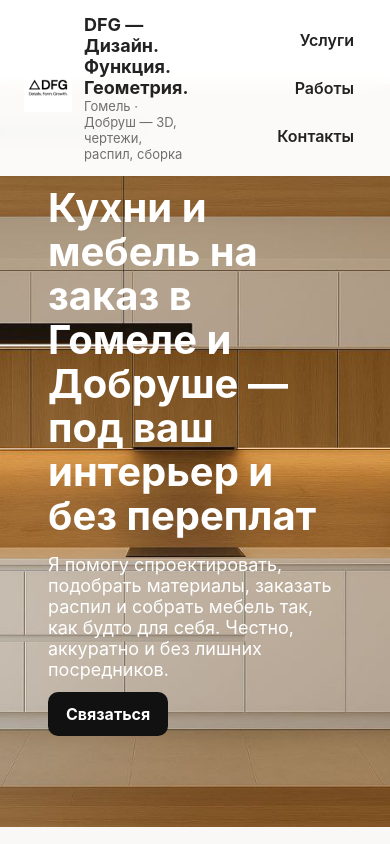
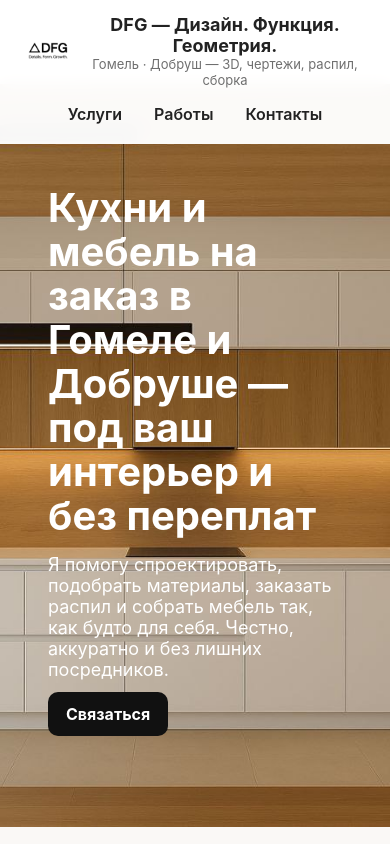
Before and after one commit to egor4eg/dfg.by, a plain HTML site: page site/index.html in a window 390 px wide. Shown: the top 844 px of the page. Drawn offline with Linux system fonts and the light colour scheme.

Commit message:
Fix header

```diff
--- a/site/index.html
+++ b/site/index.html
@@ -61,6 +61,29 @@
     .brand .subtitle{font-size:13px;color:var(--muted);}
     nav{display:flex;gap:12px;align-items:center;flex-wrap:wrap;justify-content:flex-end;}
     nav a{padding:8px 12px;border-radius:8px;font-weight:600;}
+
+    @media (max-width: 700px) {
+      .header-inner {
+        flex-direction: column;
+        align-items: center;
+        text-align: center;
+        gap: 10px;
+      }
+
+      nav {
+        justify-content: center;
+        width: 100%;
+      }
+
+      nav a {
+        padding: 6px 10px;
+        font-size: 16px;
+      }
+
+      .brand {
+        justify-content: center;
+      }
+    }
 
     /* HERO */
     .hero{height:88vh;min-height:520px;display:flex;align-items:center;position:relative;color:#fff;margin-top:84px;}
```
